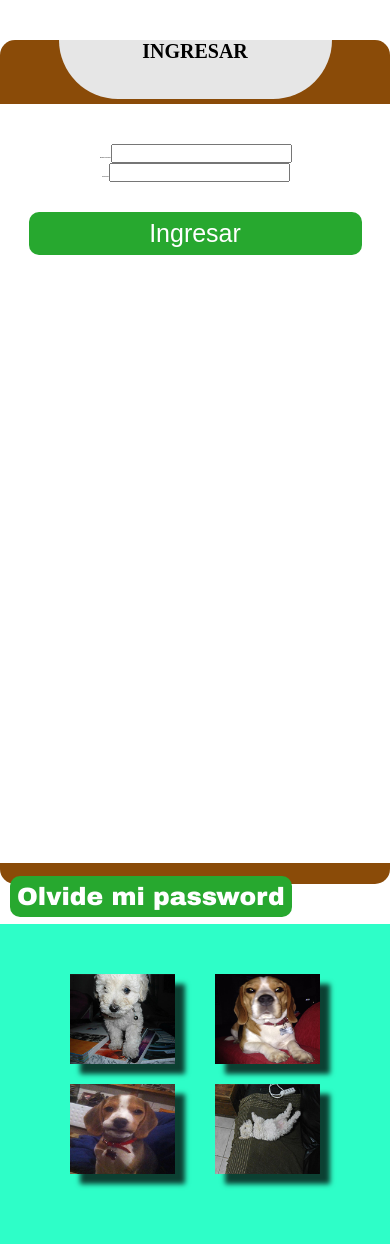
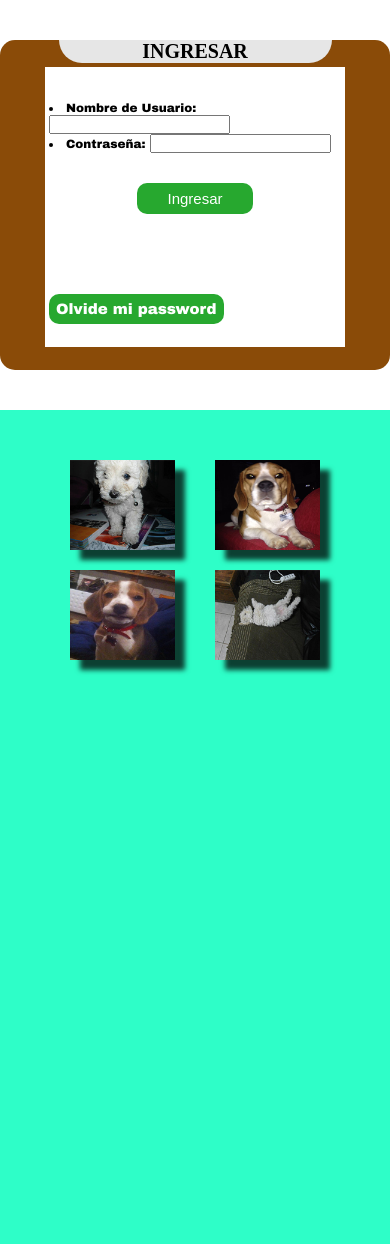
Before and after one commit to blakboy/Proyectos, a Django app: page /login/ in a window 390 px wide. Shown: the part 232-1476 px from the top of the page. After the commit the page ends 906 px from the top, so only its background shows below. Run offline with Django 3.2, Linux system fonts and the light colour scheme.

Commit message:
Add files via upload

```diff
--- a/MisPerris_EN3/MisPerris-master/Sistema/static/css/estilos_reg.css
+++ b/MisPerris_EN3/MisPerris-master/Sistema/static/css/estilos_reg.css
@@ -13,6 +13,26 @@
 	margin-left: auto;
 	margin-right: auto;
 	border-radius: 15px;
+}
+hr{
+	margin-top: 5px;
+}
+.githubstyle{
+	color: #ffffff;
+	border-radius: 8px 8px 8px 8px;
+	-moz-border-radius: 8px 8px 8px 8px;
+	-webkit-border-radius: 8px 8px 8px 8px;
+    border: 0px solid #000000;
+	padding: 7px;
+	text-decoration: none;
+	background: #232323;
+	margin-left:auto;
+    margin-right: auto;
+	margin-top:5px;
+	text-align: center;
+	font-family: "Arial";
+	font-size: 20px;
+	width: 250px;
 }
 .titulo{
 background:#E6E6E6;
@@ -67,7 +87,7 @@ body a{
     margin-right: auto;
 	margin-top:30px;
 	font-size: 25px;
-	width: 90%;
+	width: 40%;
 }
 .contenedor-inputs{
 	margin-left: auto;
@@ -107,7 +127,7 @@ body a{
 	.panel{
 		background: #8A4B08;
 		width: 100%;
-		height: 100%;
+		height: 330px;
 		float: center;
 		border-radius: 15px;
 	}
@@ -123,19 +143,26 @@ body a{
 		border-radius: 0px 0px 118px 118px;
 		}
 	.formulario{
-			margin-top: 5px;
-			background:#FFFF;
-			width: 100%;
-			height: 90%;
-			font-family: "Arial Black";
-			font-size: 1px;
-	}
+		padding: 4px;
+		margin-right: auto;
+		margin-left: auto;
+		margin-top: 4px;
+		margin-bottom: 10px;
+		background:#FFFF;
+		width: 300px;
+		height: 280px;
+		font-family: "Arial Black";
+		}
 	.contenedor-inputs{
+		margin-left: auto;
+		margin-right: auto;
 		display: flex;
 		flex-direction: column;
-		text-align: center;
-		height: 100%;
+		height: 200px;
 		width: 100%;
+		text-align: left;
+		margin-top: 30px;
+		font-size: 12px;
 	}
 	.titulo{
 		background:#E6E6E6;
@@ -148,4 +175,54 @@ body a{
 		border-radius: 0px 0px 118px 118px;
 		font-size: 10px;
 		}
+	.btn-enviar{
+		color: #ffffff;
+		border-radius: 10px 10px 10px 10px;
+		-moz-border-radius: 10px 10px 10px 10px;
+		-webkit-border-radius: 10px 10px 10px 10px;
+		border: 0px solid #000000;
+		padding: 7px;
+		text-decoration: none;
+		background: #27a82f;
+		margin-left:auto;
+		margin-right: auto;
+		margin-top:17px;
+		font-size: 15px;
+		width: 90%;
+	}
+	.githubstyle{
+		color: #ffffff;
+		border-radius: 8px 8px 8px 8px;
+		-moz-border-radius: 8px 8px 8px 8px;
+		-webkit-border-radius: 8px 8px 8px 8px;
+		border: 0px solid #000000;
+		padding: 5px;
+		text-decoration: none;
+		background: #232323;
+		margin-left:auto;
+		margin-right: auto;
+		margin-top:5px;
+		text-align: center;
+		font-family: "Arial";
+		font-size: 15px;
+		width: 180px;
+		display: flex;
+		flex-direction:row;
+
+	}
+	.btn-ingreso{
+		color: #ffffff;
+		border-radius: 10px 10px 10px 10px;
+		-moz-border-radius: 10px 10px 10px 10px;
+		-webkit-border-radius: 10px 10px 10px 10px;
+		border: 0px solid #000000;
+		padding: 7px;
+		text-decoration: none;
+		background: #27a82f;
+		margin-left:auto;
+		margin-right: auto;
+		margin-top:30px;
+		font-size: 15px;
+		width: 40%;
+	}
 }
--- a/MisPerris_EN3/MisPerris-master/Sistema/static/css/estilos_ru.css
+++ b/MisPerris_EN3/MisPerris-master/Sistema/static/css/estilos_ru.css
@@ -126,7 +126,7 @@ font-family: "Arial Black";
 	.formulario{
 			margin-top: 5px;
 			background:#FFFF;
-			width: 100%;
+			width: 95%;
 			height: 90%;
 			font-family: "Arial Black";
 			font-size: 1px;
@@ -136,12 +136,12 @@ font-family: "Arial Black";
 		flex-direction: column;
 		text-align: center;
 		height: 100%;
-		width: 100%;
+		width: 300px;
 	}
 	table{
 		margin-left: auto;
 		margin-right: auto;
-		width: 100%;
+		width: 50%;
 	}
 	td{
 		padding: 2px;
```
Also changed, not shown: MisPerris_EN3/MisPerris-master/Sistema/static/css/est_regm.css (+37 -9 lines), MisPerris_EN3/MisPerris-master/Sistema/static/css/estilos_registro.css (+29 -8 lines), MisPerris_EN3/MisPerris-master/Sistema/static/img/iconos/25231.png (added).
